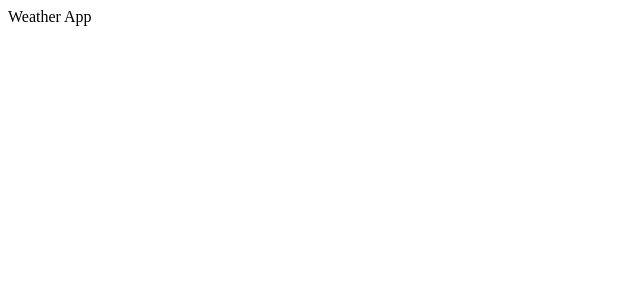
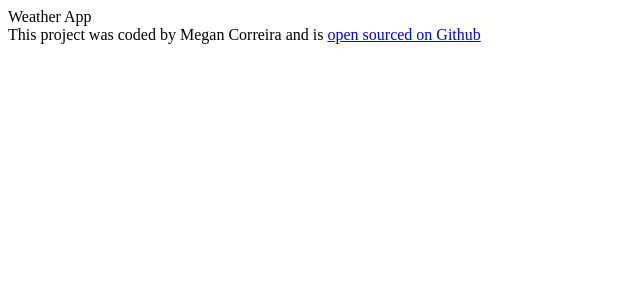
Before and after one commit to mcorreira/react-weather-app, a React (Create React App) app: page / in a window 1280 px wide. Shown: the top 300 px of the page, without its empty margins (0-640 px from the left). Built offline with nearby package versions, Linux system fonts and the light colour scheme.

Commit message:
Added link to git

```diff
--- a/src/App.js
+++ b/src/App.js
@@ -1,7 +1,21 @@
 import "./App.css";
 
 function App() {
-  return <div className="Weather App">Weather App</div>;
+  return (
+    <div className="Weather App">
+      Weather App
+      <footer>
+        This project was coded by Megan Correira and is{" "}
+        <a
+          href="https://github.com/mcorreira/react-weather-app"
+          target="_blank"
+        >
+          {" "}
+          open sourced on Github
+        </a>
+      </footer>
+    </div>
+  );
 }
 
 export default App;
```
